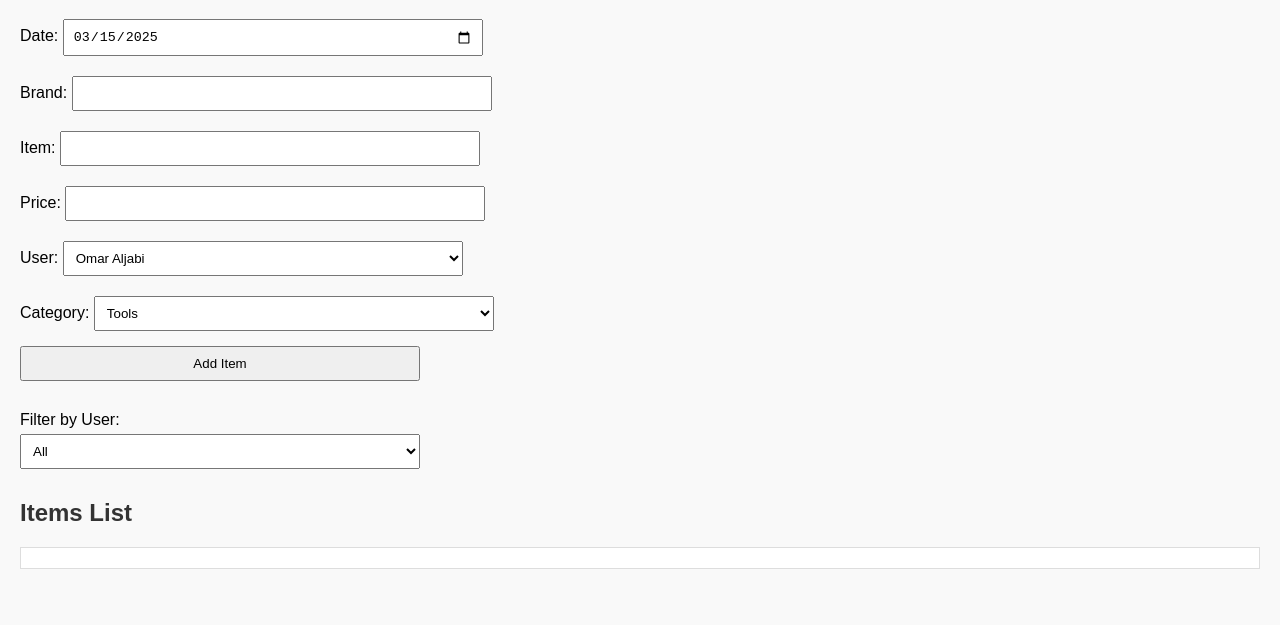
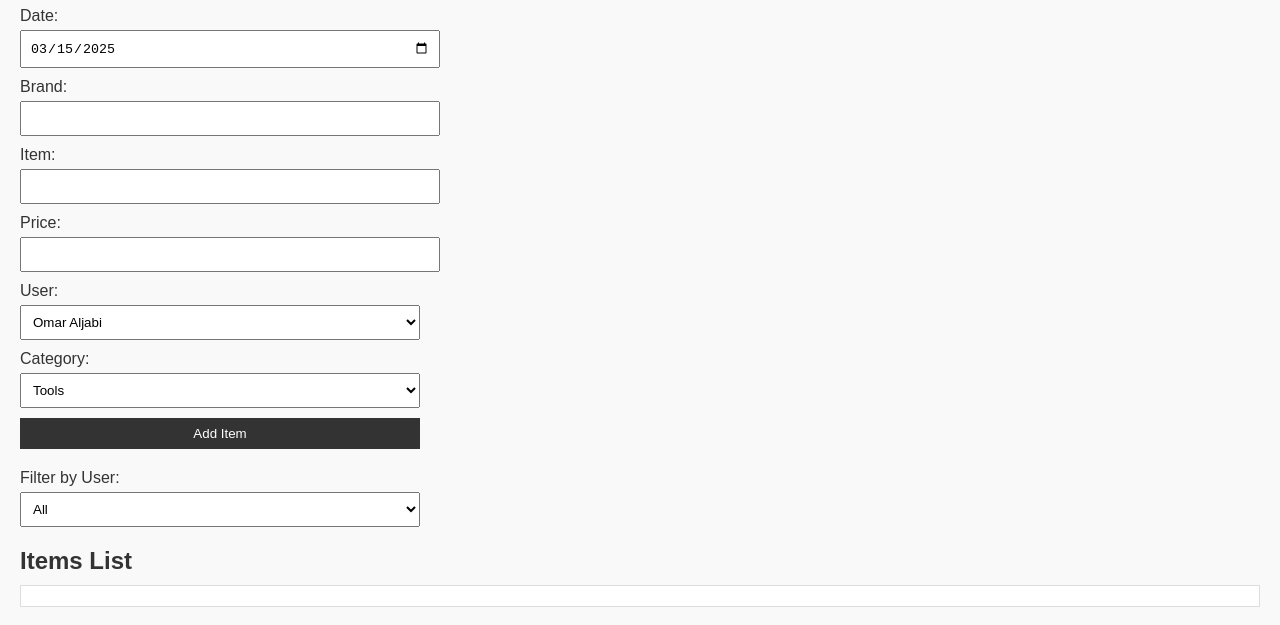
Before and after one commit to ojandali93/AQ-Auction, a website: page index.html in a window 1280 px wide. Shown: the part 61-686 px from the top of the page. Drawn offline with Linux system fonts and the light colour scheme.

Commit message:
adjusted styling

```diff
--- a/index.html
+++ b/index.html
@@ -9,35 +9,46 @@
       font-family: Arial, sans-serif;
       margin: 20px;
       background: #f9f9f9;
+      color: #333;
     }
     h1, h2 {
-      color: #333;
+      margin-bottom: 10px;
     }
     form {
       margin-bottom: 20px;
     }
     label {
       display: block;
-      margin: 10px 0 5px;
+      margin-top: 10px;
     }
     input, select, button {
+      display: block;
       padding: 8px;
+      margin-top: 5px;
       margin-bottom: 10px;
       width: 100%;
       max-width: 400px;
     }
+    button {
+      background-color: #333;
+      color: #fff;
+      border: none;
+      cursor: pointer;
+    }
+    button:hover {
+      background-color: #555;
+    }
     #items-container {
       max-height: 400px;
       overflow-y: auto;
-      background: #fff;
+      border: 1px solid #ddd;
       padding: 10px;
-      border: 1px solid #ddd;
+      background-color: #fff;
     }
     .item {
-      background: #eee;
+      padding: 10px;
       margin-bottom: 10px;
-      padding: 10px;
-      border-radius: 5px;
+      background-color: #eee;
     }
     .filters {
       margin-bottom: 20px;
```
